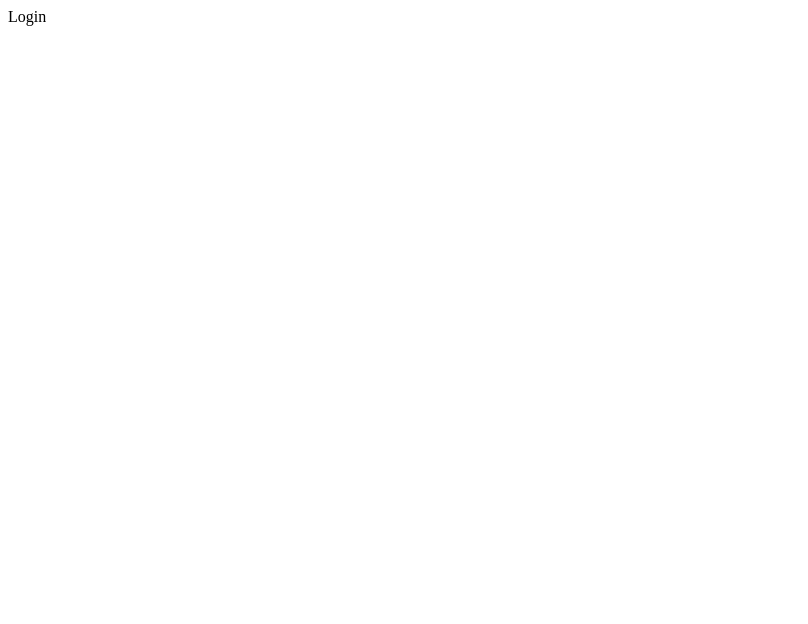
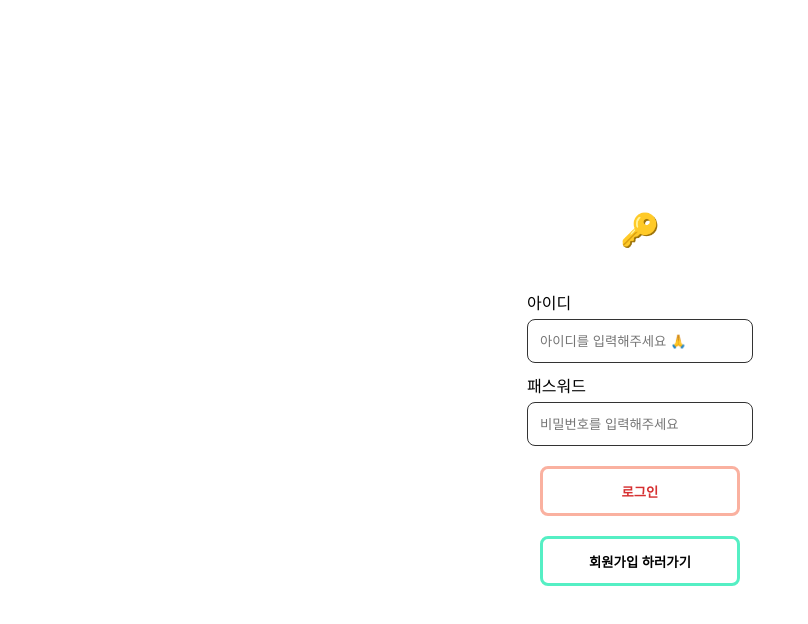
Before and after one commit to hojiii/practice, a React (Create React App) app: page / in a window 1280 px wide. Shown: the top 624 px of the page, without its empty margins (0-808 px from the left). Built offline with nearby package versions, Linux system fonts and the light colour scheme.

Commit message:
add: 로그인, 회원가입 페이지 UI 구현 완료

```diff
--- /dev/null
+++ b/src/components/NInput.jsx
@@ -0,0 +1,30 @@
+import React from "react";
+import styled from "styled-components";
+
+const NInput = ({ type, placeholder, value, onChange, name }) => {
+  return (
+    <StyledInput
+      type={type}
+      name={name}
+      placeholder={placeholder}
+      value={value}
+      onChange={onChange}
+    />
+  );
+};
+
+const StyledInput = styled.input`
+  border: 1px solid #333333;
+  height: 40px;
+  width: 200px;
+  outline: none;
+  border-radius: 8px;
+  padding-left: 12px;
+  padding-right: 12px;
+
+  &:focus-within {
+    box-shadow: 0 0 0 1px #000;
+  }
+`;
+
+export default NInput;
--- a/src/elem/Flex.jsx
+++ b/src/elem/Flex.jsx
@@ -2,7 +2,7 @@ import React from "react";
 import styled from "styled-components";
 
 const Flex = ({ children, css }) => {
-  return <StyledFlex css={css}>Flex</StyledFlex>;
+  return <StyledFlex css={css}>{children}</StyledFlex>;
 };
 
 const StyledFlex = styled.div`
--- a/src/pages/Login.jsx
+++ b/src/pages/Login.jsx
@@ -1,7 +1,95 @@
-import React from "react";
+import React, { useState } from "react";
+import styled from "styled-components";
+import NInput from "../components/NInput";
+import Space from "../elem/Space";
+import Flex from "../elem/Flex";
+import Button from "../components/Button";
+import { useNavigate } from "react-router-dom";
 
 const Login = () => {
-  return <div>Login</div>;
+  const navi = useNavigate();
+  const [user, setUser] = useState({
+    id: "",
+    password: "",
+  });
+
+  const changeInputHandler = (event) => {
+    const { value, name } = event.target;
+    setUser((old) => {
+      return { ...old, [name]: value };
+    });
+  };
+
+  const submitButtonHandler = (event) => {
+    event.preventDefault();
+    // 서버에 보내기 (POST 요청 나중에 작업)
+    console.log(user);
+  };
+
+  return (
+    <Container onSubmit={submitButtonHandler}>
+      <h1>🔑</h1>
+      <Flex
+        css={{
+          flexDirection: "column",
+          gap: "10px",
+        }}
+      >
+        <Space>
+          <Space
+            css={{
+              marginBottom: "5px",
+            }}
+          >
+            아이디
+          </Space>
+          <NInput
+            type="text"
+            value={user.id}
+            name="id"
+            onChange={changeInputHandler}
+            placeholder="아이디를 입력해주세요 🙏"
+          />
+        </Space>
+        <Space>
+          <Space
+            css={{
+              marginBottom: "5px",
+            }}
+          >
+            패스워드
+          </Space>
+          <NInput
+            type="password"
+            value={user.password}
+            name="password"
+            onChange={changeInputHandler}
+            placeholder="비밀번호를 입력해주세요"
+          />
+        </Space>
+      </Flex>
+      <Button.Negative size="large" outlined>
+        로그인
+      </Button.Negative>
+      <Button.Primary
+        size="large"
+        outlined
+        onClick={() => navi("/register")}
+        type="button"
+      >
+        회원가입 하러가기
+      </Button.Primary>
+    </Container>
+  );
 };
 
+const Container = styled.form`
+  height: 95vh;
+  display: flex;
+  gap: 20px;
+  flex-direction: column;
+  justify-content: center;
+  align-items: center;
+`;
+
 export default Login;
--- a/src/pages/Register.jsx
+++ b/src/pages/Register.jsx
@@ -1,7 +1,93 @@
-import React from "react";
+import React, { useState } from "react";
+import styled from "styled-components";
+import NInput from "../components/NInput";
+import Space from "../elem/Space";
+import Flex from "../elem/Flex";
+import Button from "../components/Button";
+import { useNavigate } from "react-router-dom";
 
 const Register = () => {
-  return <div>Register</div>;
+  const navi = useNavigate();
+  const [user, setUser] = useState({
+    id: "",
+    password: "",
+  });
+
+  const changeInputHandler = (event) => {
+    const { value, name } = event.target;
+    setUser((old) => {
+      return { ...old, [name]: value };
+    });
+  };
+
+  const submitButtonHandler = (event) => {
+    event.preventDefault();
+    // 서버에 보내기 (POST 요청 나중에 작업)
+    console.log(user);
+  };
+
+  return (
+    <Container onSubmit={submitButtonHandler}>
+      <h1>회원가입</h1>
+      <Flex
+        css={{
+          flexDirection: "column",
+          gap: "10px",
+        }}
+      >
+        <Space>
+          <Space
+            css={{
+              marginBottom: "5px",
+            }}
+          >
+            아이디
+          </Space>
+          <NInput
+            type="text"
+            value={user.id}
+            name="id"
+            onChange={changeInputHandler}
+            placeholder="아이디를 입력해주세요 🙏"
+          />
+        </Space>
+        <Space>
+          <Space
+            css={{
+              marginBottom: "5px",
+            }}
+          >
+            패스워드
+          </Space>
+          <NInput
+            type="password"
+            value={user.password}
+            name="password"
+            onChange={changeInputHandler}
+            placeholder="비밀번호를 입력해주세요"
+          />
+        </Space>
+      </Flex>
+      <Button.Primary size="large">완료</Button.Primary>
+      <Button.Negative
+        size="large"
+        outlined
+        onClick={() => navi("/")}
+        type="button"
+      >
+        이전으로
+      </Button.Negative>
+    </Container>
+  );
 };
 
+const Container = styled.form`
+  height: 95vh;
+  display: flex;
+  gap: 20px;
+  flex-direction: column;
+  justify-content: center;
+  align-items: center;
+`;
+
 export default Register;
```
